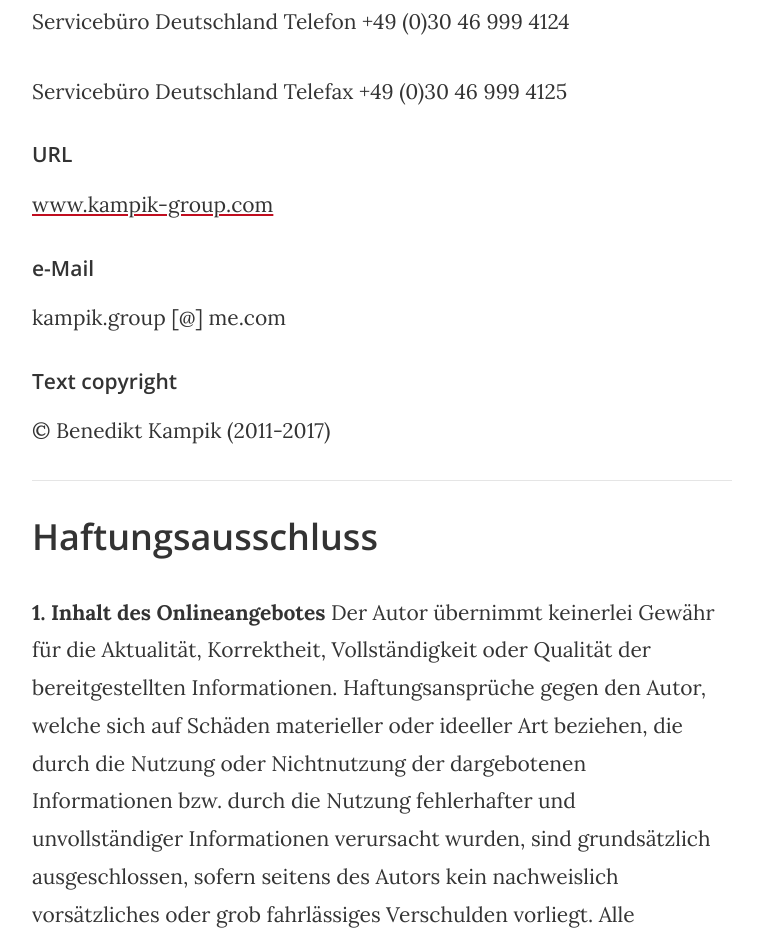
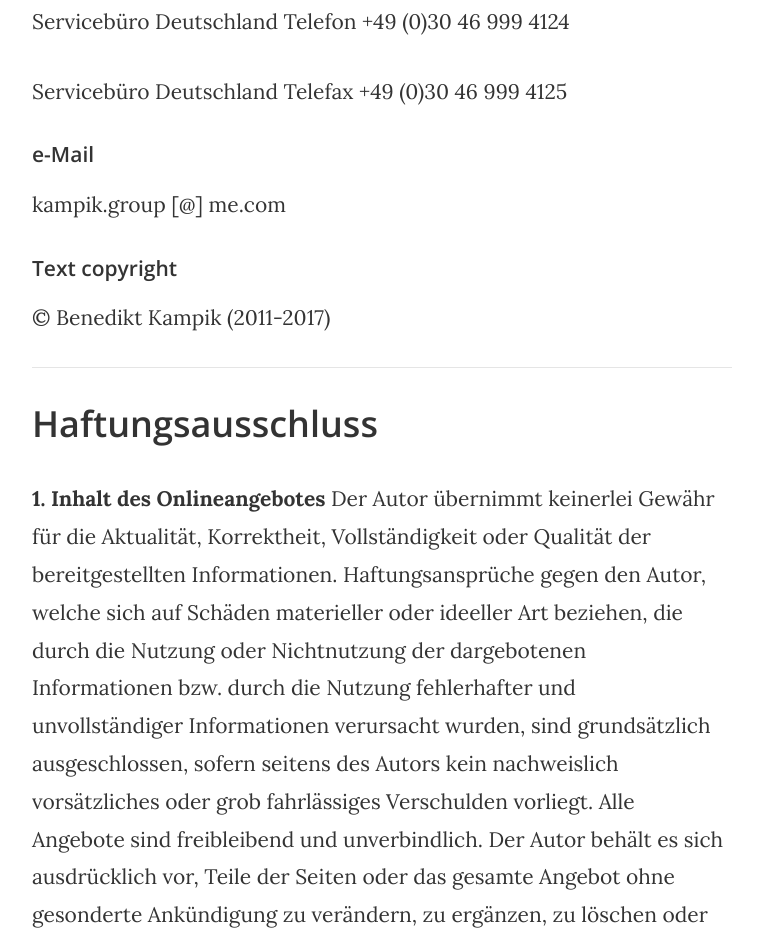
Before and after one commit to digitalnomadslifestyle/digitalnomadslifestyle, a plain HTML site: page impressum.html in a window 1280 px wide. Shown: the part 1510-2450 px from the top of the page, without its empty margins (258-1021 px from the left). Drawn offline with nearby package versions, Linux system fonts and the light colour scheme.

Commit message:
impressum edits

```diff
--- a/impressum.html
+++ b/impressum.html
@@ -37,8 +37,6 @@
          <p class="paragraph">Spanien Mobiltelefon +34 649 867 025</p>
          <p class="paragraph">Servicebüro Deutschland Telefon +49 (0)30 46 999 4124</p>
          <p class="paragraph">Servicebüro Deutschland Telefax +49 (0)30 46 999 4125</p>
-         <h2 class="inlineSubTitle">URL</h2>
-         <a href="www.kampik-group.com" target="_blank"><p class="paragraph">www.kampik-group.com</p></a>
          <h2 class="inlineSubTitle">e-Mail</h2>
          <p class="paragraph">kampik.group [@] me.com</p>
          <h2 class="inlineSubTitle">Text copyright</h2>
```
